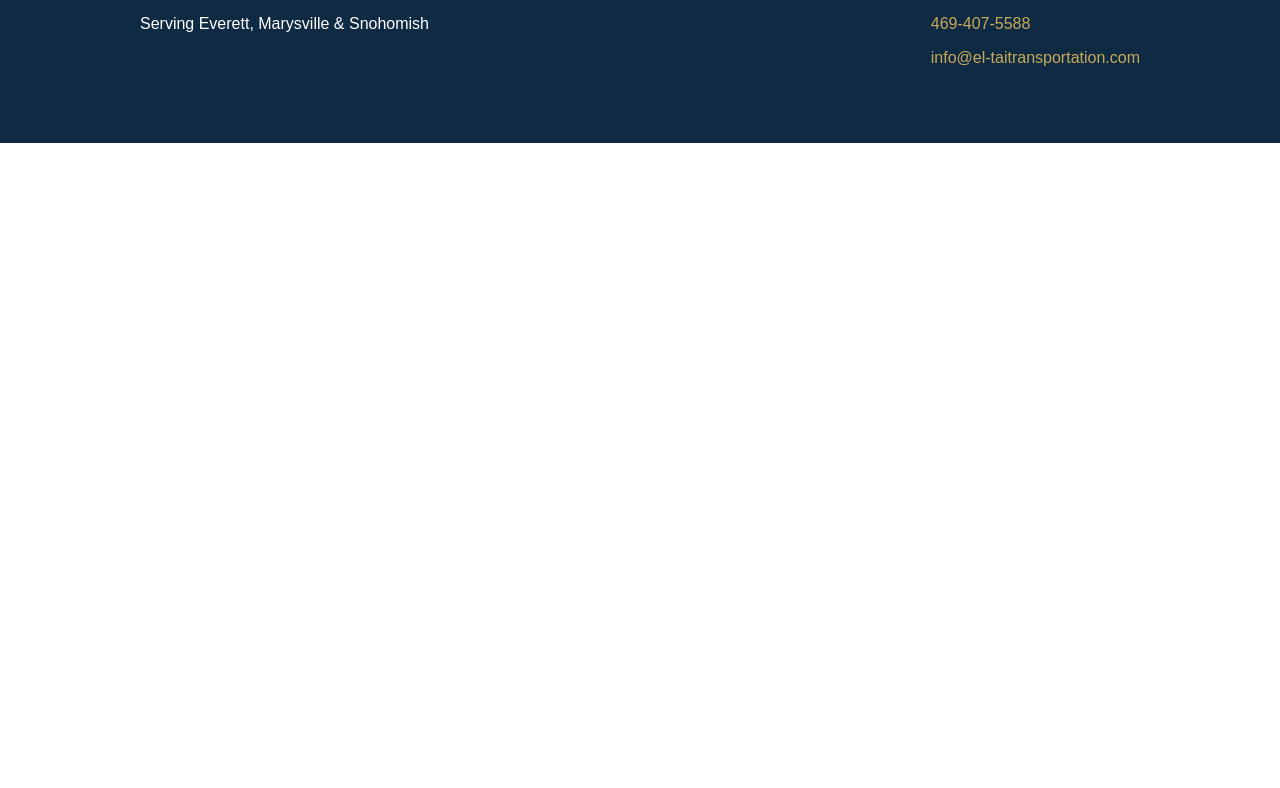
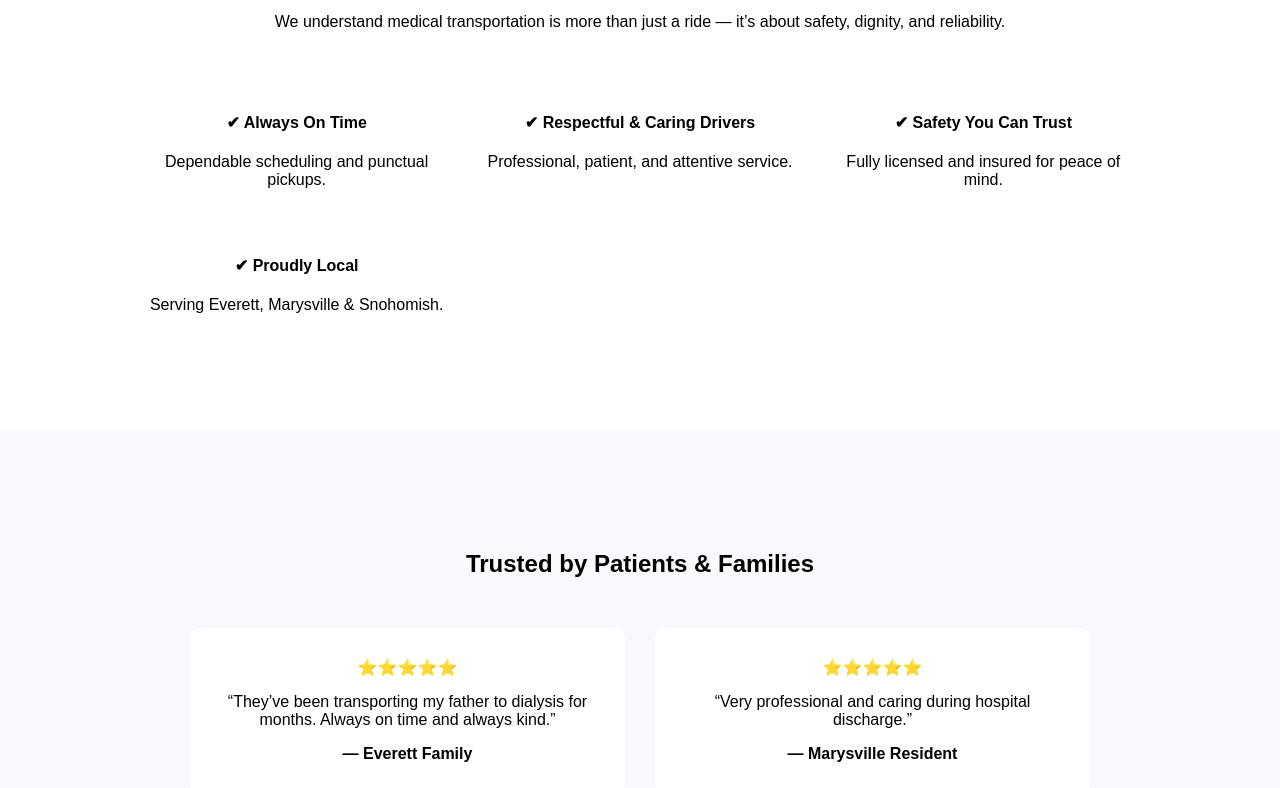
Before and after one commit to WillieKM/el-tai-nemt-v2, a Next.js app: page / in a window 1280 px wide. Shown: the part 852-1640 px from the top of the page. Before the commit the page ends 995 px from the top, so only its background shows below. Built offline with nearby package versions, Linux system fonts and the light colour scheme.

Commit message:
Add 'Why Choose Us' section with testimonials

```diff
--- a/app/page.tsx
+++ b/app/page.tsx
@@ -69,6 +69,93 @@ export default function HomePage() {
         Licensed & Insured • Medicaid Coordination Available • Serving Snohomish County
       </section>
 
+      {/* WHY CHOOSE US */}
+      <section
+        style={{
+          padding: "100px 20px",
+          textAlign: "center",
+        }}
+      >
+        <h2 style={{ fontSize: "32px", marginBottom: "30px" }}>
+          Why Families Trust El-Tai Transportation
+        </h2>
+
+        <p style={{ maxWidth: "750px", margin: "0 auto 60px auto" }}>
+          We understand medical transportation is more than just a ride —
+          it’s about safety, dignity, and reliability.
+        </p>
+
+        <div
+          style={{
+            display: "grid",
+            gridTemplateColumns: "repeat(auto-fit, minmax(240px, 1fr))",
+            gap: "30px",
+            maxWidth: "1000px",
+            margin: "0 auto",
+          }}
+        >
+          <div>
+            <h4>✔ Always On Time</h4>
+            <p>Dependable scheduling and punctual pickups.</p>
+          </div>
+
+          <div>
+            <h4>✔ Respectful & Caring Drivers</h4>
+            <p>Professional, patient, and attentive service.</p>
+          </div>
+
+          <div>
+            <h4>✔ Safety You Can Trust</h4>
+            <p>Fully licensed and insured for peace of mind.</p>
+          </div>
+
+          <div>
+            <h4>✔ Proudly Local</h4>
+            <p>Serving Everett, Marysville & Snohomish.</p>
+          </div>
+        </div>
+      </section>
+
+      {/* TESTIMONIALS */}
+      <section
+        style={{
+          background: "#F7F9FC",
+          padding: "100px 20px",
+          textAlign: "center",
+        }}
+      >
+        <h2 style={{ marginBottom: "50px" }}>
+          Trusted by Patients & Families
+        </h2>
+
+        <div
+          style={{
+            display: "grid",
+            gridTemplateColumns: "repeat(auto-fit, minmax(260px, 1fr))",
+            gap: "30px",
+            maxWidth: "900px",
+            margin: "0 auto",
+          }}
+        >
+          <div style={{ background: "white", padding: "30px", borderRadius: "10px" }}>
+            ⭐⭐⭐⭐⭐
+            <p>
+              “They’ve been transporting my father to dialysis for months.
+              Always on time and always kind.”
+            </p>
+            <strong>— Everett Family</strong>
+          </div>
+
+          <div style={{ background: "white", padding: "30px", borderRadius: "10px" }}>
+            ⭐⭐⭐⭐⭐
+            <p>
+              “Very professional and caring during hospital discharge.”
+            </p>
+            <strong>— Marysville Resident</strong>
+          </div>
+        </div>
+      </section>
+
     </main>
   );
 }
```
